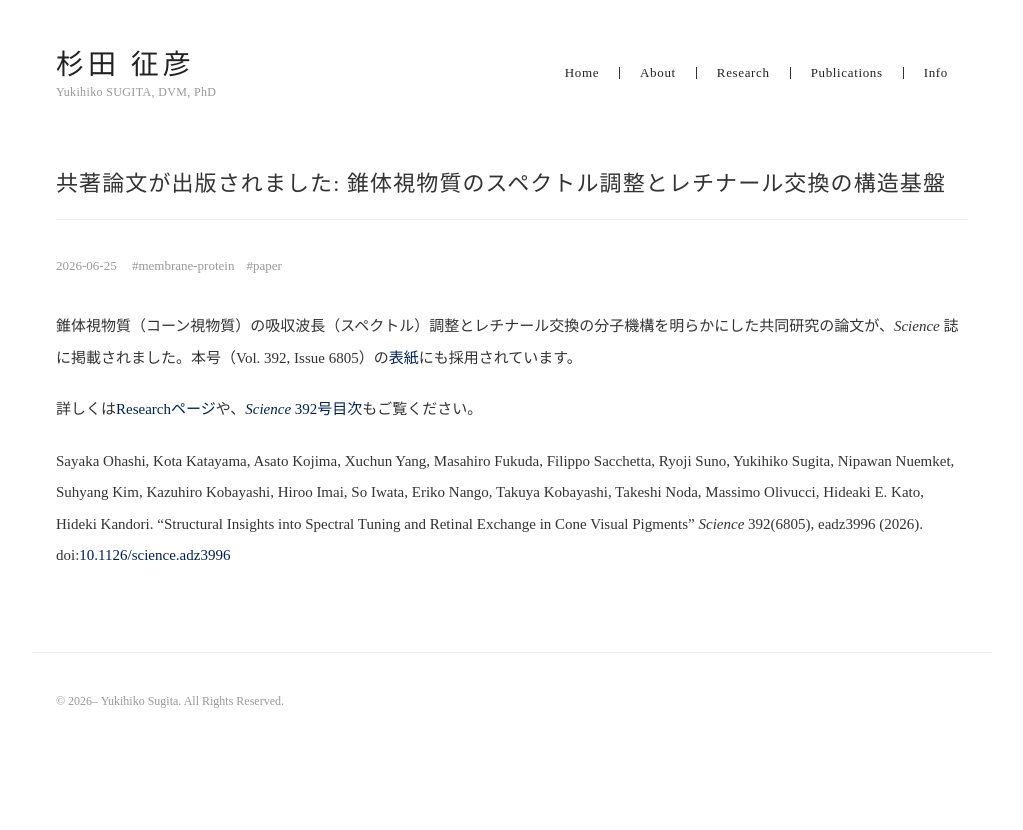
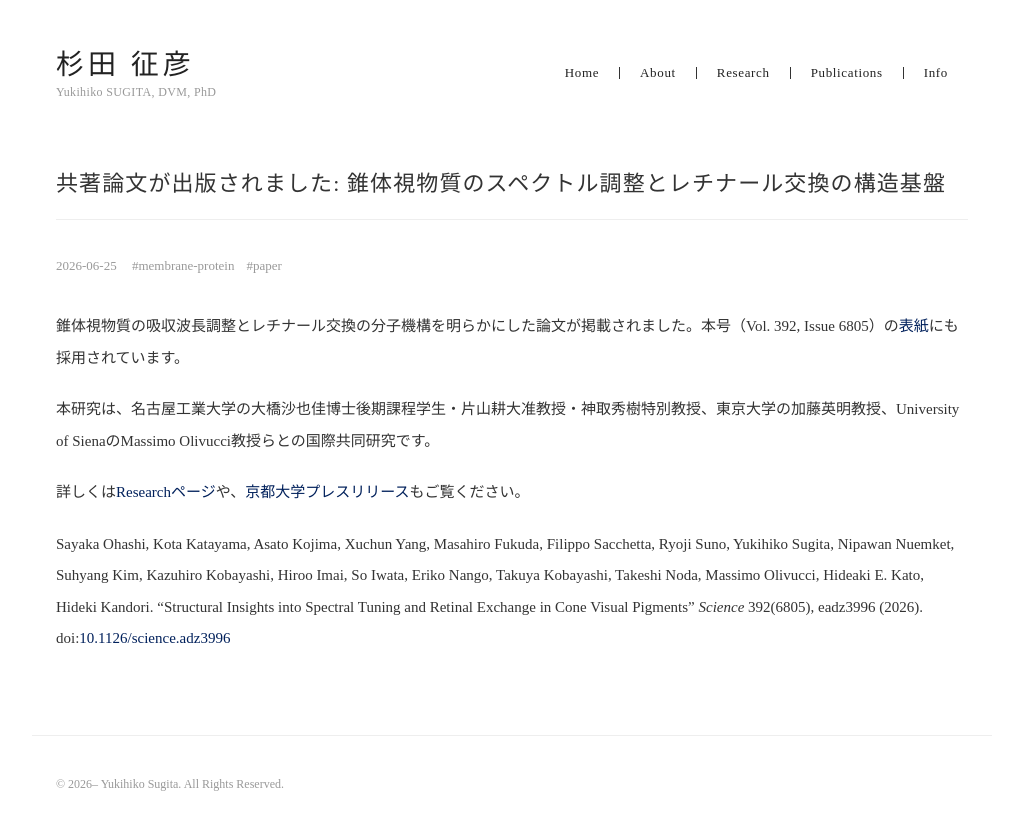
Before and after one commit to yukisugi/yukisugi.github.io, a Jekyll site: the page built from _notes/cone-pigment-paper-01.md, in a window 1280 px wide. Shown: the top 830 px of the page, without its empty margins (128-1151 px from the left). Built offline with Jekyll 4.4.1, drawn with Linux system fonts in a browser that asks for light colours.

Commit message:
Refine collaboration wording in cone pigment and Borna notes
Co-Authored-By: Claude Sonnet 5 <noreply@anthropic.com>

```diff
--- a/_notes/cone-pigment-paper-01.md
+++ b/_notes/cone-pigment-paper-01.md
@@ -3,9 +3,10 @@ title: "共著論文が出版されました: 錐体視物質のスペクトル
 date: 2026-06-25
 tags: [membrane-protein, paper]
 ---
+錐体視物質の吸収波長調整とレチナール交換の分子機構を明らかにした論文が掲載されました。本号（Vol. 392, Issue 6805）の[表紙](https://www.science.org/toc/science/392/6805){:target="_blank" rel="noopener"}にも採用されています。
 
-錐体視物質（コーン視物質）の吸収波長（スペクトル）調整とレチナール交換の分子機構を明らかにした共同研究の論文が、*Science* 誌に掲載されました。本号（Vol. 392, Issue 6805）の[表紙](https://www.science.org/toc/science/392/6805){:target="_blank" rel="noopener"}にも採用されています。
+本研究は、名古屋工業大学の大橋沙也佳博士後期課程学生・片山耕大准教授・神取秀樹特別教授、東京大学の加藤英明教授、University of SienaのMassimo Olivucci教授らとの国際共同研究です。
 
-詳しくは[Researchページ](/research/membrane-protein/)や、[*Science* 392号目次](https://www.science.org/toc/science/392/6805){:target="_blank" rel="noopener"}もご覧ください。
+詳しくは[Researchページ](/research/membrane-protein/)や、[京都大学プレスリリース](https://www.kyoto-u.ac.jp/ja/research-news/2026-06-26){:target="_blank" rel="noopener"}もご覧ください。
 
 - Sayaka Ohashi, Kota Katayama, Asato Kojima, Xuchun Yang, Masahiro Fukuda, Filippo Sacchetta, Ryoji Suno, Yukihiko Sugita, Nipawan Nuemket, Suhyang Kim, Kazuhiro Kobayashi, Hiroo Imai, So Iwata, Eriko Nango, Takuya Kobayashi, Takeshi Noda, Massimo Olivucci, Hideaki E. Kato, Hideki Kandori. "Structural Insights into Spectral Tuning and Retinal Exchange in Cone Visual Pigments" *Science* 392(6805), eadz3996 (2026). doi:[10.1126/science.adz3996](https://doi.org/10.1126/science.adz3996){:target="_blank" rel="noopener"}
```
Also changed, not shown: _notes/borna-paper-01.md (+1 -1 lines).
